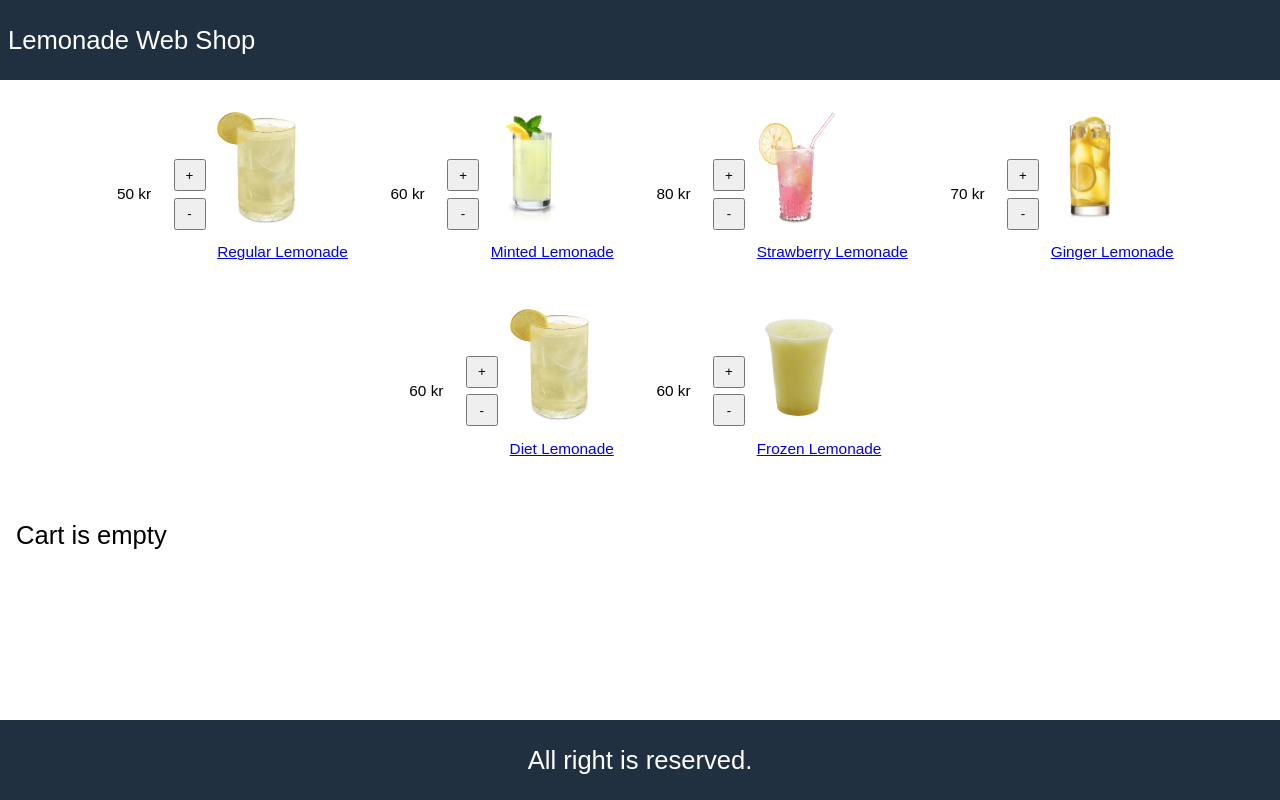
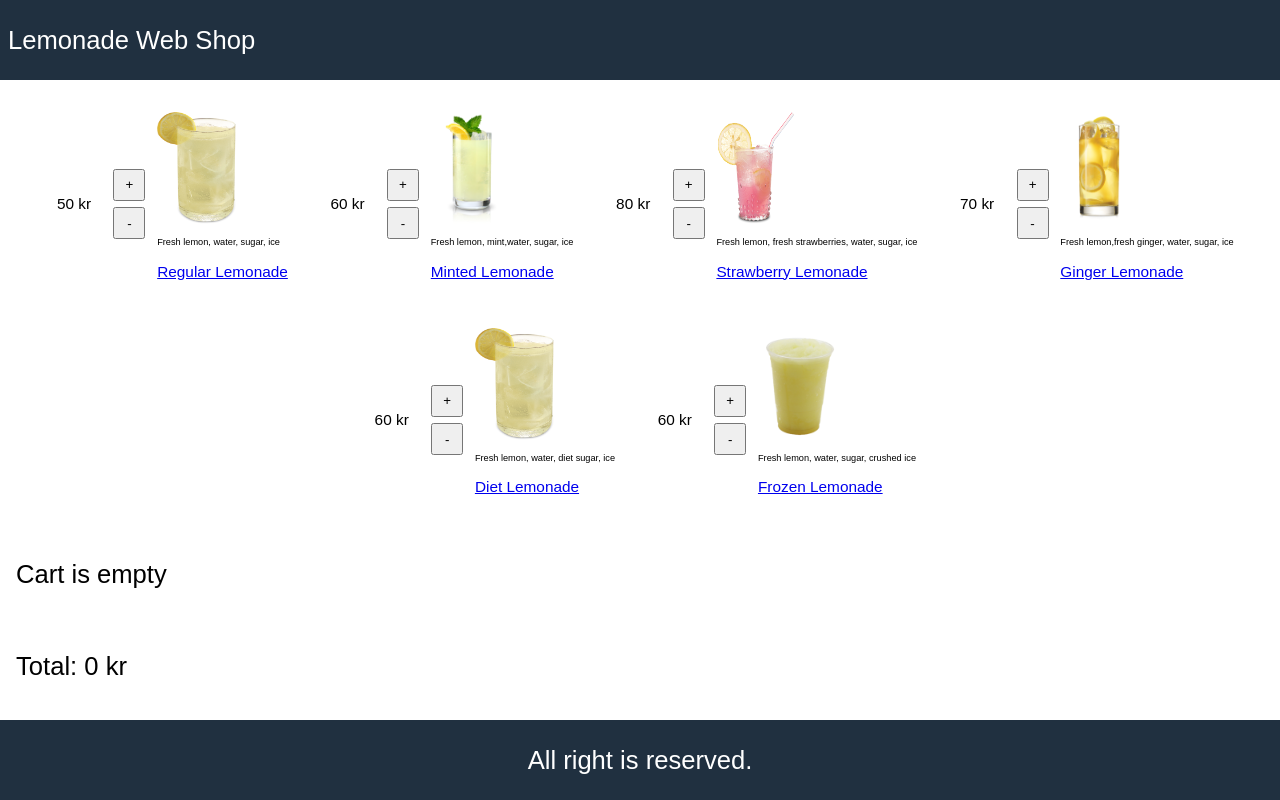
Before and after one commit to RaniaZarka/react-function-components-store, a React (Create React App) app: page / in a window 1280 px wide. Built offline with nearby package versions, Linux system fonts and the light colour scheme.

Commit message:
cart and total done

```diff
--- a/src/App.js
+++ b/src/App.js
@@ -32,7 +32,6 @@ class App extends React.Component {
 
   removeFromCart = (product) => {
     const cartItems = this.state.cartItems.slice();
-
     this.setState({ cartItems: cartItems.filter((x) => x.id !== product.id) });
   };
 
--- a/src/components/Cart.js
+++ b/src/components/Cart.js
@@ -24,14 +24,20 @@ export default class Cart extends Component {
                   </div>
                   <div>
                     <div> {item.title}</div>
-                    <div className="right">{item.price} x item.count </div>
+                    <div className="left">
+                      {item.count} x {item.price} {" kr "}
+                    </div>
                   </div>
                 </li>
               ))}
             </ul>
           </div>
           <div className="cart">
-            <div className="total"></div>
+            <div className="total">
+              <div>
+                Total: {cartItems.reduce((a, c) => a + c.price * c.count, 0)} kr
+              </div>
+            </div>
           </div>
         </div>
       </div>
--- a/src/components/Products.js
+++ b/src/components/Products.js
@@ -17,7 +17,7 @@ export default class Products extends Component {
             <li key={product.id}>
               <div className="product">
                 <div className="product-price">
-                  <div className="price"> {product.price}</div>
+                  <div className="price"> {product.price} kr</div>
                   <div>
                     <button
                       onClick={() => this.props.addToCart(product)}
@@ -34,10 +34,13 @@ export default class Products extends Component {
                     </button>
                   </div>
                 </div>
-                <a href={"#" + product.id}>
+                <div>
                   <img src={product.image} alt={product.title}></img>
-                  <p>{product.title}</p>
-                </a>
+                  <p className="product-description">{product.description}</p>
+                  <a href={"#" + product.id}>
+                    <p>{product.title}</p>
+                  </a>
+                </div>
               </div>
             </li>
           ))}
--- a/src/data.json
+++ b/src/data.json
@@ -4,46 +4,46 @@
       "id": 1,
       "title": "Regular Lemonade",
       "image": "/images/dietlemonade.png",
-      "description": "Fresh lemon, water, sugar",
-      "price": "50 kr"
+      "description": "Fresh lemon, water, sugar, ice",
+      "price": 50
     },
 
     {
       "id": 2,
       "title": "Minted Lemonade",
       "image": "/images/mintedlemonade.png",
-      "description": "Fresh lemon, mint,water, sugar",
-      "price": "60 kr"
+      "description": "Fresh lemon, mint,water, sugar, ice",
+      "price": 60
     },
 
     {
       "id": 3,
       "title": "Strawberry Lemonade",
       "image": "/images/strawberrylemonade.png",
-      "description": "Fresh lemon, fresh strawberries, water, sugar",
-      "price": "80 kr"
+      "description": "Fresh lemon, fresh strawberries, water, sugar, ice",
+      "price": 80
     },
 
     {
       "id": 4,
       "title": "Ginger Lemonade",
       "image": "/images/gingerlemonade.png",
-      "description": "Fresh lemon,fresh ginger, water, sugar",
-      "price": "70 kr"
+      "description": "Fresh lemon,fresh ginger, water, sugar, ice",
+      "price": 70
     },
     {
       "id": 5,
       "title": "Diet Lemonade",
       "image": "/images/dietlemonade.png",
-      "description": "Fresh lemon, water, diet sugar",
-      "price": "60 kr"
+      "description": "Fresh lemon, water, diet sugar, ice",
+      "price": 60
     },
     {
       "id": 6,
       "title": "Frozen Lemonade",
       "image": "/images/frozenlemonade.png",
-      "description": "Fresh lemon, water, diet sugar",
-      "price": "60 kr"
+      "description": "Fresh lemon, water, sugar, crushed ice",
+      "price": 60
     }
   ]
 }
--- a/src/index.css
+++ b/src/index.css
@@ -88,6 +88,9 @@ align-items: center;
   width: 5rem;
   height: 7rem;
 }
+.product-description{
+  font-size: 60%;
+}
 .product-price {
   display: flex;
   justify-content: space-between;
@@ -145,6 +148,6 @@ display: flex;
  .cart-items li div:last-child{
 flex: 0.5;
  }
-.right{
-  text-align: right;
+.left{
+  text-align: left;
 }
```
